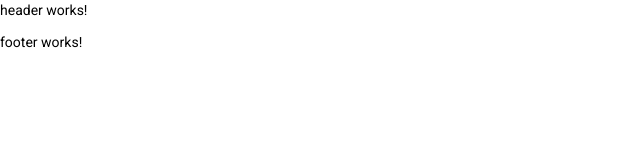
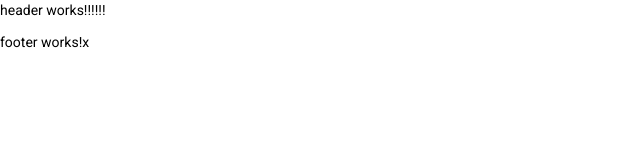
Before and after one commit to gouravsoni29/FinalProjectHP, an Angular app: page / in a window 1280 px wide. Shown: the top 160 px of the page, without its empty margins (0-640 px from the left). Built offline with nearby package versions, Linux system fonts and the light colour scheme.

Commit message:
1st commit

```diff
--- a/src/app/components/footer/footer.component.html
+++ b/src/app/components/footer/footer.component.html
@@ -1 +1 @@
-<p>footer works!</p>
+<p>footer works!x</p>
--- a/src/app/components/header/header.component.html
+++ b/src/app/components/header/header.component.html
@@ -1 +1 @@
-<p>header works!</p>
+<p>header works!!!!!!</p>
```
